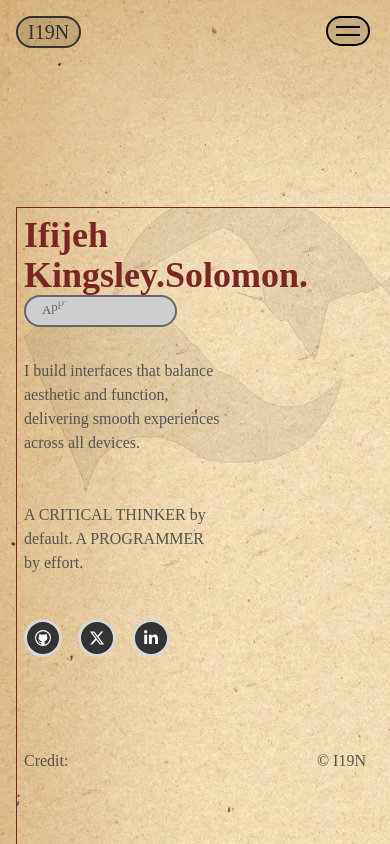
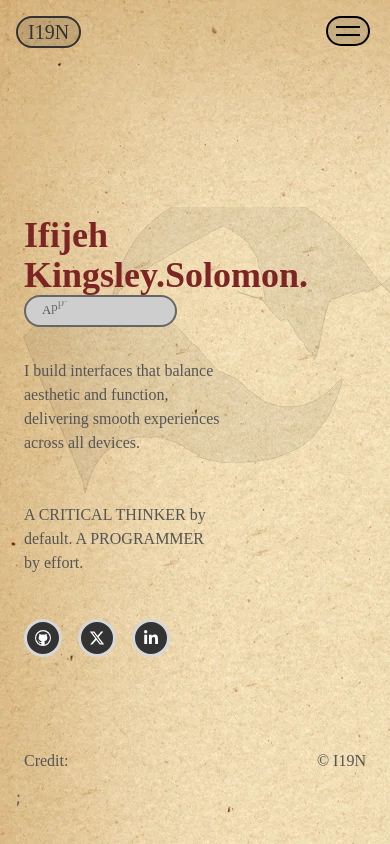
Before and after one commit to kinxlo/Me, a Next.js app: page / in a window 390 px wide. Built offline with nearby package versions, Linux system fonts and the light colour scheme; a web font is replaced by a local one.

Commit message:
fix: added new animation

```diff
--- a/src/components/shared/me/paths/home-svg-bg.tsx
+++ b/src/components/shared/me/paths/home-svg-bg.tsx
@@ -35,7 +35,7 @@ export const HomeSVGBG = () => {
   const getSVGPositioning = () => {
     switch (currentLayout) {
       case "mobile": {
-        return "fixed border border-primary md:hidden";
+        return "fixed md:hidden";
       }
       case "tablet": {
         return "fixed right-[-10rem] bottom-[-10rem] w-fit xl:hidden";
@@ -57,7 +57,7 @@ export const HomeSVGBG = () => {
         width="100%"
         height="100%"
         viewBox="85 0 400 400"
-        // viewBox="85 -55 500 500"
+        // viewBox="85 -55 400 400"
         preserveAspectRatio="xMinYMin meet"
       >
         {logoVariants[0].paths.map((path, index) => (
```
